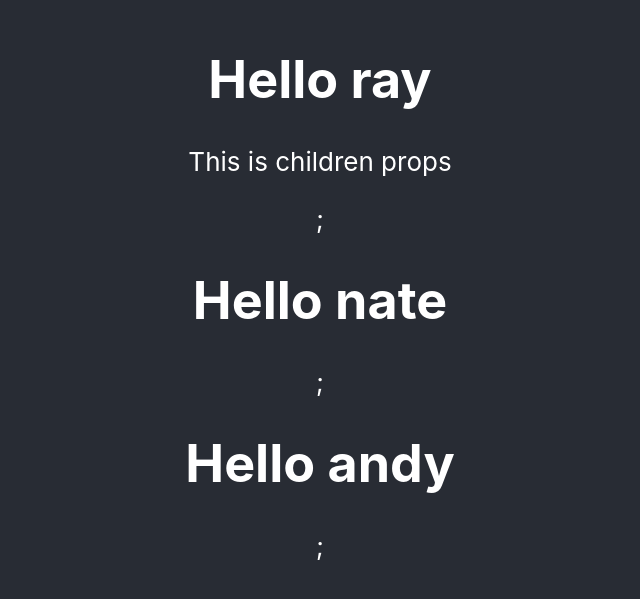
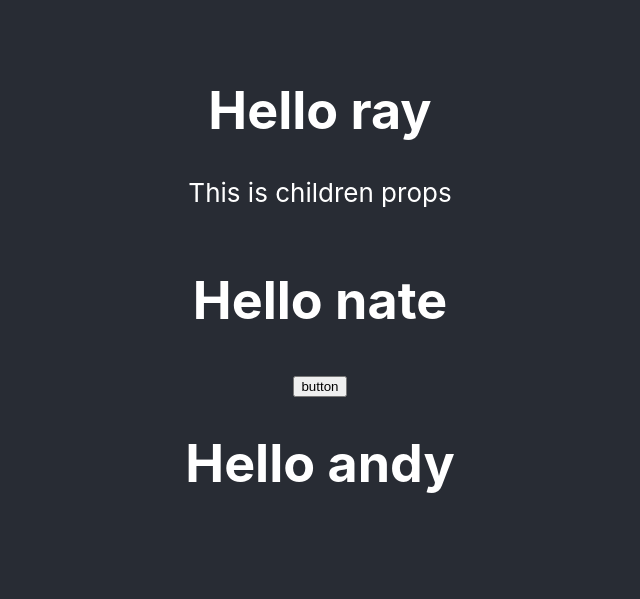
Before and after one commit to zlrkw11/react-js, a React (Create React App) app: page / in a window 1280 px wide. Shown: the part 113-712 px from the top of the page, without its empty margins (320-960 px from the left). Built offline with nearby package versions, Linux system fonts and the light colour scheme.

Commit message:
passing a button as children prop

```diff
--- a/src/App.js
+++ b/src/App.js
@@ -9,7 +9,9 @@ function App() {
         <Greet number="1" name="ray">
           <p>This is children props</p>
         </Greet>
-        <Greet number="2" name="nate"/>
+        <Greet number="2" name="nate">
+          <button>button</button>
+        </Greet>
         <Greet number="3" name="andy"/>
       </header>
     </div>
--- a/src/components/Greet.js
+++ b/src/components/Greet.js
@@ -10,7 +10,7 @@ export const Greet = (props) => {
   return (
     <div>
     <h1>Hello {props.name} </h1>
-        {props.children};
+        {props.children}
     </div>)
 };
 
```
